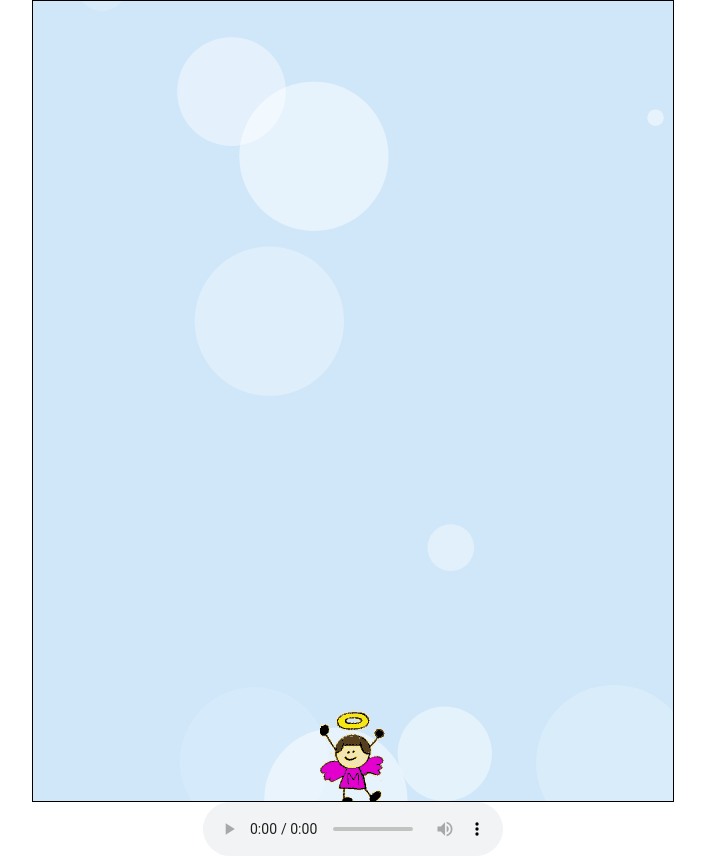
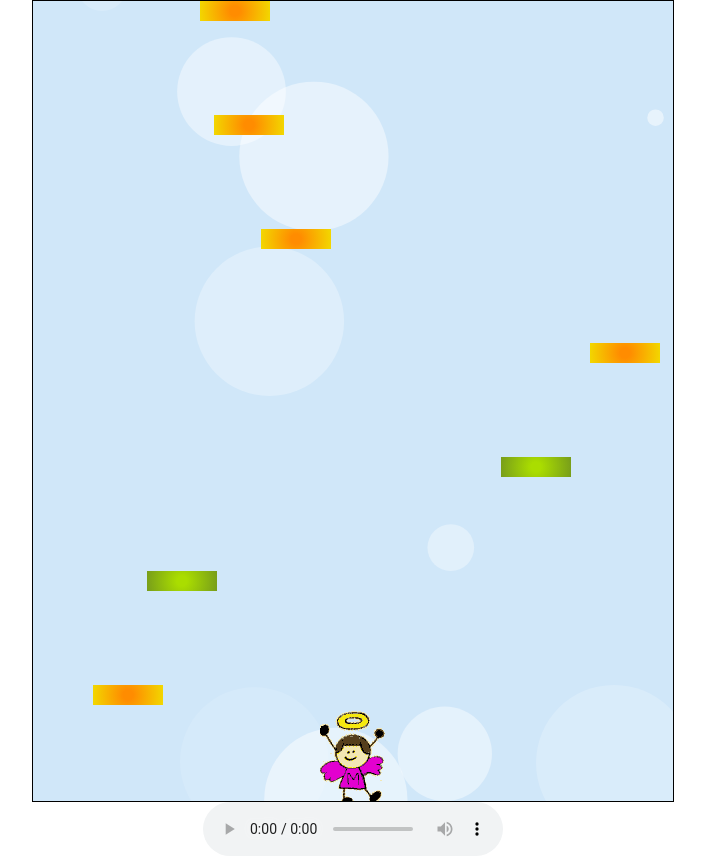
Before and after one commit to mananbharara/Stairway-to-heaven, a plain HTML site: page index.html in a window 1280 px wide. Shown: the whole page, without its empty margins (287-992 px from the left). Drawn offline with Linux system fonts and the light colour scheme.

Commit message:
Adding platform factory to generate platforms. Drawing platforms

```diff
--- a/index.html
+++ b/index.html
@@ -22,6 +22,7 @@
   <script src="js/dont-have-a-good-name-for-this-file.js"></script>
   <script src="js/player.js"></script>
   <script src="js/platform.js"></script>
+  <script src="js/platform-factory.js"></script>
   <script src="js/gameloop.js"></script>
 </div>
 <div>
--- a/js/gameloop.js
+++ b/js/gameloop.js
@@ -3,10 +3,17 @@ var player = new Player();
 player.setPosition(~~((width - player.width) / 2), ~~((height - player.height) / 2));
 player.jump();
 
+var platformHeight = 70;
+var platformWidth = 20;
+var platforms = PlatformFactory.generatePlatforms(7, platformHeight, platformWidth);
+
 var GameLoop = function () {
   clear();
   moveCircles(5);
   drawCircles();
+  platforms.forEach(function (platform) {
+    platform.draw(ctx, platformHeight, platformWidth);
+  });
   if (player.isJumping) player.checkJump();
   if (player.isFalling) player.checkFall();
   player.draw();
--- /dev/null
+++ b/js/platform-factory.js
@@ -0,0 +1,18 @@
+var PlatformFactory = {
+  generatePlatforms : function (nrOfPlatforms, platformHeight, platformWidth) {
+    platformWidth = platformWidth ? platformWidth : 70;
+    platformHeight = platformHeight ? platformHeight : 20;
+    var verticalPosition = 0, type, platforms = [];
+
+    for (var i = 0; i < nrOfPlatforms; ++i) {
+      type = ~~(Math.random() * 5);
+      type = type != 1 ? 0 : 1;
+      platforms[i] = new Platform(Math.random() * (width - platformWidth), verticalPosition, type);
+
+      if (verticalPosition < height - platformHeight)
+        verticalPosition += ~~(height / nrOfPlatforms);
+    }
+
+    return platforms;
+  }
+};
--- a/js/platform.js
+++ b/js/platform.js
@@ -26,12 +26,16 @@ var Platform = function (x, y, type) {
   thisPlatform.y = ~~y;
   thisPlatform.type = type;
 
-  Platform.prototype.draw = function (ctx) {
-    ctx.fillStyle = thisPlatform.firstColor;
-    ctx.beginPath();
-    ctx.rect(x, y, 200, 20);
-    ctx.closePath();
-    ctx.fill();
+  thisPlatform.draw = function (ctx, platformWidth, platformHeight) {
+    ctx.fillStyle = 'rgba(255, 255, 255, 1)';
+
+    var gradient = ctx.createRadialGradient(thisPlatform.x + (platformWidth/2), thisPlatform.y + (platformHeight/2), 5,
+      thisPlatform.x + (platformWidth/2), thisPlatform.y + (platformHeight/2), 45);
+    gradient.addColorStop(0, thisPlatform.firstColor);
+    gradient.addColorStop(1, thisPlatform.secondColor);
+
+    ctx.fillStyle = gradient;
+    ctx.fillRect(thisPlatform.x, thisPlatform.y, platformWidth, platformHeight);
   };
 
 };
```
